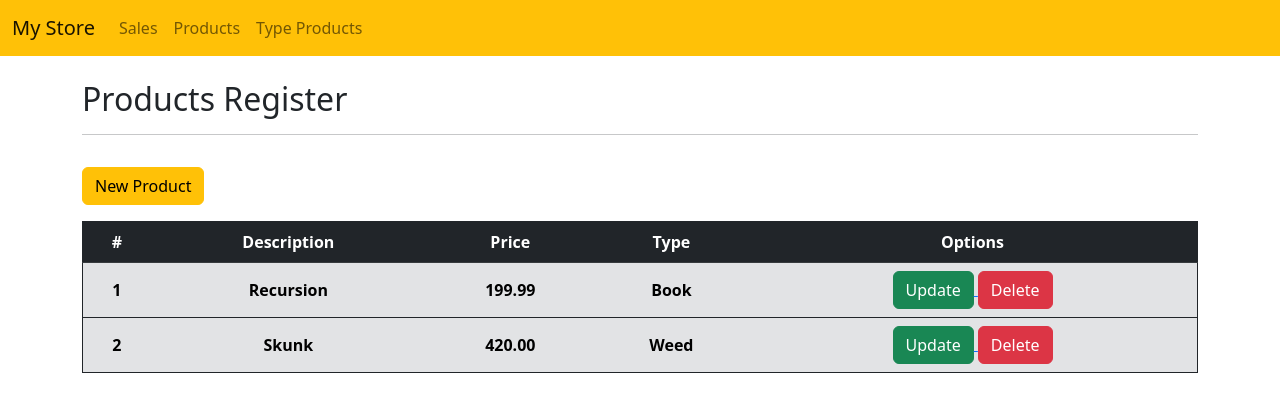
After one commit to luccasdrapala/projetinho-store, a PHP site: template app/Views/Products/index-products.php in a window 1280 px wide. The commit adds this page. Shown: the top 412 px of the page. Run offline with PHP 8.4, Linux system fonts and the light colour scheme; the template is opened without the code that fills it, so the values that code supplies are empty.

Commit message:
config the controllers files

```diff
--- /dev/null
+++ b/app/Views/Products/index-products.php
@@ -0,0 +1,93 @@
+    <h2 class="mt-4 fw-light">Products Register</h2>
+    <hr>
+
+    <!-- MODAL TRIGGER -->
+    <button class="btn btn-warning mt-3" data-bs-toggle="modal" data-bs-target="#staticBackdrop">New Product</button>
+
+    <table class="table mt-3 table-secondary border border-dark">
+
+       <thead class="table-dark">
+            <tr class="text-center align-middle">
+                <th>#</th>
+                <th>Description</th>
+                <th>Price</th>
+                <th>Type</th>
+                <th>Options</th>
+            </tr>
+       </thead>
+       <tbody>
+            <tr class="text-center align-middle">
+                <th>1</th>
+                <th>Recursion</th>
+                <th>199.99</th>
+                <th>Book</th>
+                <th>
+                    <a href="#">
+                        <button class="btn btn-success">Update</button>
+                    </a>
+
+                    <a href="#">
+                        <button class="btn btn-danger">Delete</button>
+                    </a>
+                </th>
+            </tr>
+            <tr class="text-center align-middle">
+                <th>2</th>
+                <th>Skunk</th>
+                <th>420.00</th>
+                <th>Weed</th>
+                <th>
+                    <a href="#">
+                        <button class="btn btn-success">Update</button>
+                    </a>
+
+                    <a href="#">
+                        <button class="btn btn-danger">Delete</button>
+                    </a>
+                </th>
+            </tr>
+       </tbody>
+    </table>
+
+<!-- Modal -->
+<div class="modal fade" id="staticBackdrop" data-bs-backdrop="static" data-bs-keyboard="false" tabindex="-1" aria-labelledby="staticBackdropLabel" aria-hidden="true">
+  <div class="modal-dialog">
+    <div class="modal-content">
+      <div class="modal-header">
+        <h1 class="modal-title fs-5" id="staticBackdropLabel">Product Register</h1>
+        <button type="button" class="btn-close" data-bs-dismiss="modal" aria-label="Close"></button>
+      </div>
+      <div class="modal-body container text-center">
+        <!-- BODY -->
+
+            <div class="mt-2 col-12">
+                <label for="productDescription" class="form-label">Product Description</label>
+                <input class="form-control" id="productDescription" type="text">
+            </div>
+
+        <div class="row g-2 mt-2">
+            <div class="mt-2 col-6">
+                <label for="productPrice" class="form-label">Product Price</label>
+                <input class="form-control" id="productPrice" type="number" placeholder="0,00">
+            </div>
+
+            <div class="mt-2 col-6">
+
+                <label for="productType" class="form-label">Product Type</label>
+                <select id="productType" class="form-select" name="productType" id="">
+                    <option selected value="#">Select a type</option>
+                    <option value="#">Book</option>
+                    <option value="#">Weed</option>
+                </select>
+            </div>
+        </div>
+
+      </div>
+
+      <div class="modal-footer">
+        <button type="button" class="btn btn-secondary" data-bs-dismiss="modal">Cancelar</button>
+        <button type="button" class="btn btn-primary">Registrar</button>
+      </div>
+    </div>
+  </div>
+</div>
--- /dev/null
+++ b/app/Views/includes/footer.php
@@ -0,0 +1,4 @@
+        <!-- Fim do container -->
+        </div>
+    </body>
+</html>
--- a/app/Views/includes/header.php
+++ b/app/Views/includes/header.php
@@ -1,4 +1,17 @@
-<nav class="navbar navbar-expand-lg bg-body-tertiary">
+<!DOCTYPE html>
+<html lang="pt-br">
+<head>
+    <meta charset="UTF-8">
+    <meta http-equiv="X-UA-Compatible" content="IE=edge">
+    <meta name="viewport" content="width=device-width, initial-scale=1.0">
+    <title>Projetinho Store</title>
+    <!-- bootstrap CSS and JS -->
+    <script src="https://cdn.jsdelivr.net/npm/bootstrap@5.3.0-alpha1/dist/js/bootstrap.bundle.min.js" integrity="sha384-w76AqPfDkMBDXo30jS1Sgez6pr3x5MlQ1ZAGC+nuZB+EYdgRZgiwxhTBTkF7CXvN" crossorigin="anonymous"></script>
+    <link href="https://cdn.jsdelivr.net/npm/bootstrap@5.2.2/dist/css/bootstrap.min.css" rel="stylesheet" integrity="sha384-Zenh87qX5JnK2Jl0vWa8Ck2rdkQ2Bzep5IDxbcnCeuOxjzrPF/et3URy9Bv1WTRi" crossorigin="anonymous">
+</head>
+<body>
+    <!-- NAVBAR START -->
+    <nav class="navbar navbar-expand-lg bg-body-tertiary bg-warning">
     <div class="container-fluid">
         <a class="navbar-brand" href="#">My Store</a>
         <button class="navbar-toggler" type="button" data-bs-toggle="collapse" data-bs-target="#navbarNav" aria-controls="navbarNav" aria-expanded="false" aria-label="Toggle navigation">
@@ -7,15 +20,19 @@
         <div class="collapse navbar-collapse" id="navbarNav">
         <ul class="navbar-nav">
             <li class="nav-item">
-          <a class="nav-link active" aria-current="page" href="#">Sales</a>
+            <a class="nav-link" aria-current="page" href="#">Sales</a>
             </li>
             <li class="nav-item">
             <a class="nav-link" href="#">Products</a>
             </li>
             <li class="nav-item">
-          <a class="nav-link" href="#">Products Types</a>
+            <a class="nav-link" href="#">Type Products</a>
             </li>
         </ul>
         </div>
     </div>
     </nav>
+    <!-- NAV END -->
+
+    <!-- CONTAINER START -->
+    <div class="container">
```
Also changed, not shown: app/Controllers/ProductTypeController.php (+19 -0 lines), app/Helpers/View.php (added, +22 -0 lines), app/System/Controller.php (+8 -0 lines), app/Views/productTypes/index-type-products.php (added, +75 -0 lines), app/Models/ProductTypeModel.php (renamed from app/Models/TypeProductModel.php). Lines whose indentation alone changed are shown as unchanged.
